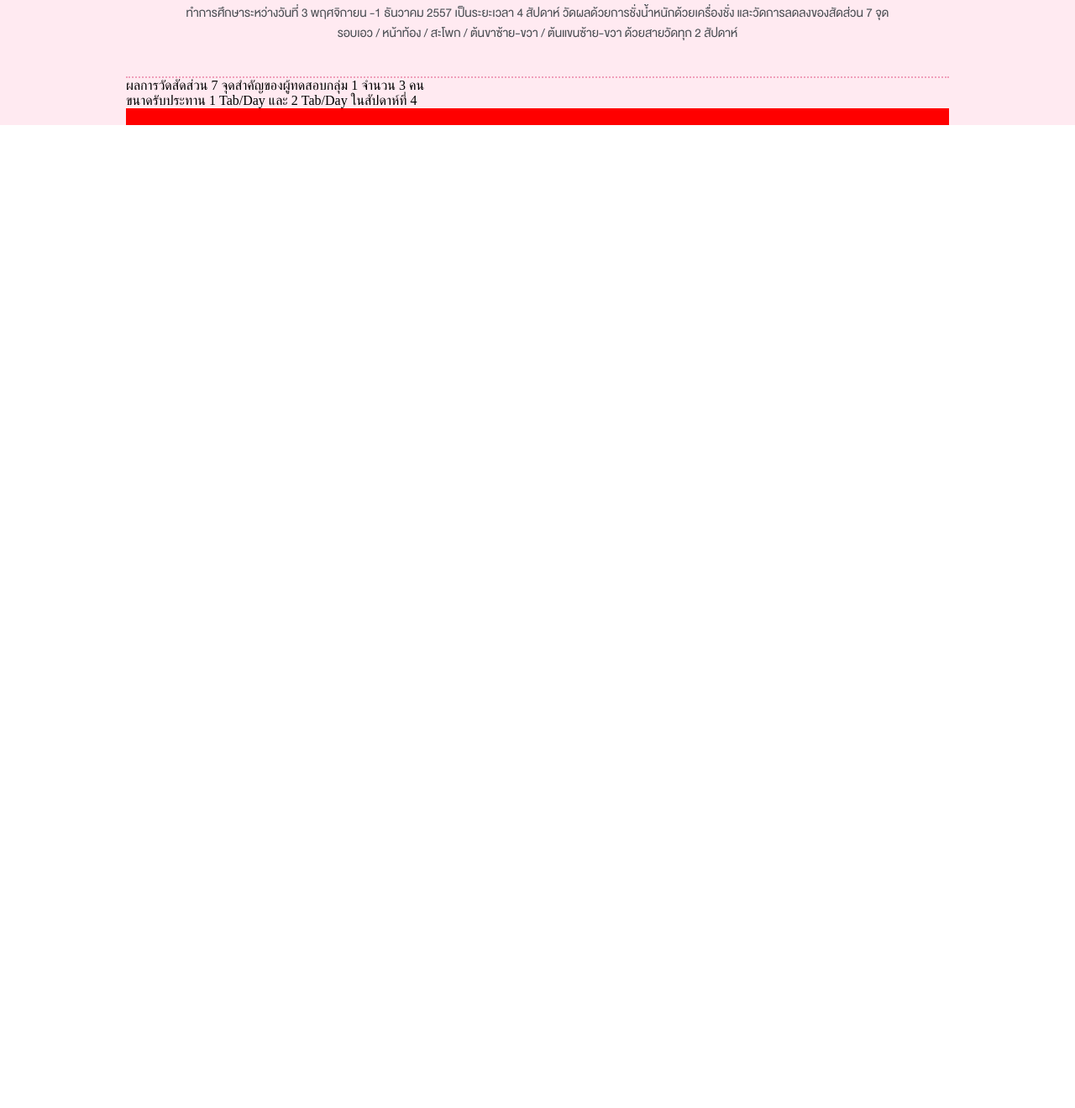
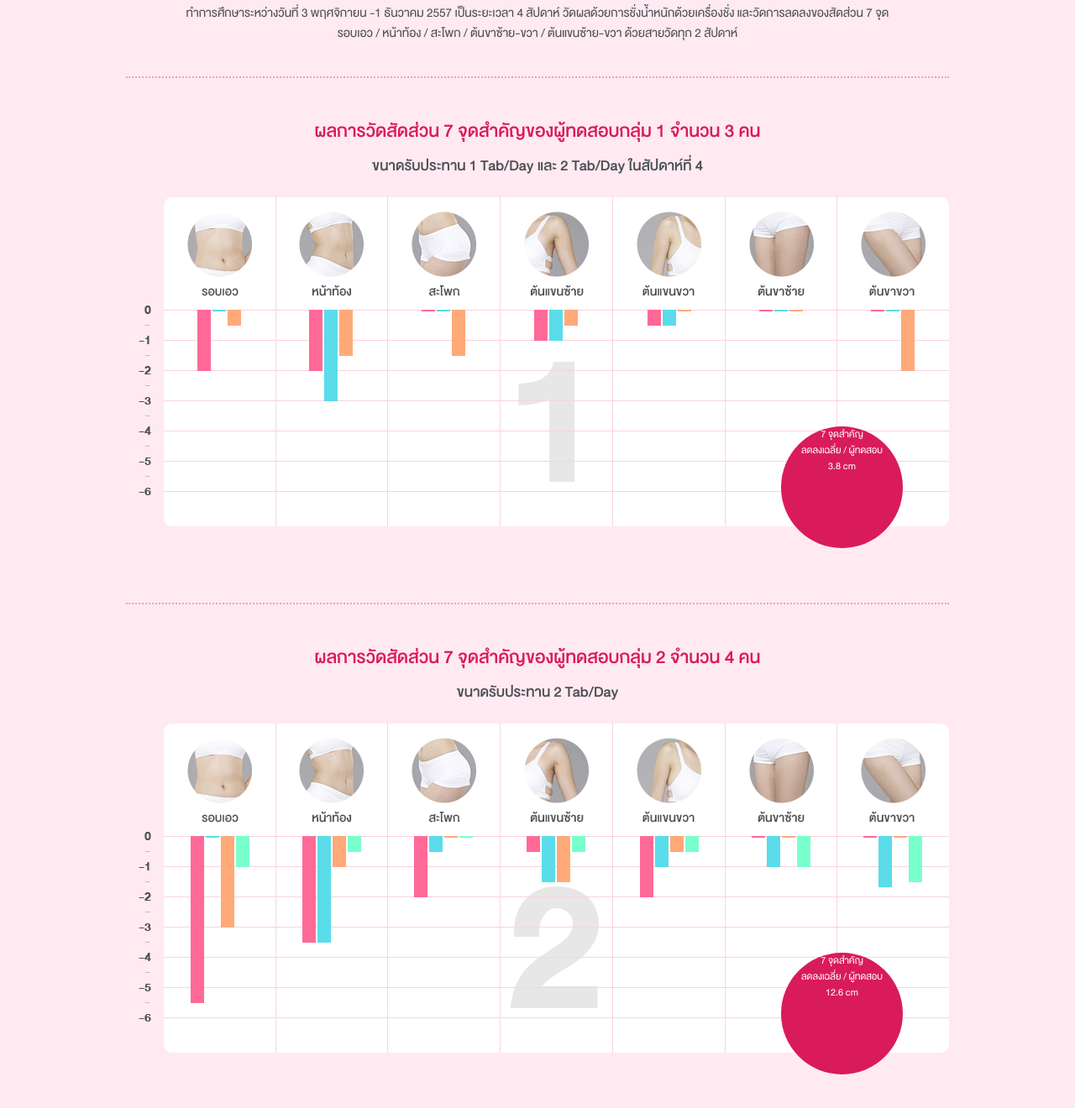
Before and after one commit to adelabert/git-yuri-prototype, a plain HTML site: page index.html in a window 1280 px wide. Shown: the part 4558-5878 px from the top of the page at 84% size. Before the commit the page ends 4707 px from the top, so only its background shows below. Drawn offline with Linux system fonts and the light colour scheme.

Commit message:
update may26 7:03 pm

```diff
--- a/assets/css/main-section.css
+++ b/assets/css/main-section.css
@@ -576,8 +576,75 @@
 	bottom: 40px;
 }
 /*===================[ SET02 ]====================*/
-.set02-area{
+#set-02-a{
 	width: 100%;
-	height: 20px;
+	height: 625px;
+	position: relative;
+	display: block;
+	border-bottom: 2px dotted #f09fba;
+}
+#set-02-b{
+	width: 100%;
+	height: 600px;
+	position: relative;
+	display: block;
+}
+.set02-area-a{
+	width: 100%;
+	height: 395px;
+	background-image: url(../images/global/graph-a.png);
+	position: relative;
+	background-repeat: no-repeat;
+	background-position: right;
+	top: 140px;
+}
+.set02-area-b{
+	width: 100%;
+	height: 395px;
+	background-image: url(../images/global/graph-b.png);
+	position: relative;
+	background-repeat: no-repeat;
+	background-position: right;
+	top: 140px;
+}
+.set02-head{
+	width: 100%;
+	text-align: center;
+	position: absolute;
+	font-family: "DB65Med";
+	font-size: 30px;
+	color: #d91b5b;
+	top: 45px;
+}
+.set02-sub{
+	width: 100%;
+	text-align: center;
+	position: absolute;
+	font-family: "DB65Med";
+	font-size: 24px;
+	color: #4b4f54;
+	top: 90px;
+}
+.set02-circle{
+	width: 145px;
+	height: 145px;
+	background: #d91b5b;
+	text-align: center;
+	border-radius: 100%;
+	color: white;
+	position: absolute;
+	top: 275px;
+	right: 55px;
+	font-family: "DB55Regular";
+}
+.set02-stack{
+	width: 100%;
+	position: absolute;
+	text-align: center;
+}
+.set02-bullet{
+	width: 15px;
+	height: 15px;
+	border-radius: 100%;
 	background: red;
 }
--- a/index.html
+++ b/index.html
@@ -296,13 +296,37 @@
 				</div>
 			</div>
 			<!-- 2 -->
-			<div id="set-02" class="a">
-				<div>ผลการวัดสัดส่วน  7  จุดสำคัญของผู้ทดสอบกลุ่ม 1 จำนวน 3 คน</div>
-				<div>ขนาดรับประทาน  1 Tab/Day และ 2 Tab/Day ในสัปดาห์ที่ 4</div>
-				<div class="set02-area"></div>
+			<div id="set-02-a">
+				<div class="set02-head">ผลการวัดสัดส่วน  7  จุดสำคัญของผู้ทดสอบกลุ่ม 1 จำนวน 3 คน</div>
+				<div class="set02-sub">ขนาดรับประทาน  1 Tab/Day และ 2 Tab/Day ในสัปดาห์ที่ 4</div>
+				<div class="set02-area-a">
+					<div class="set02-circle">
+						7 จุดสำคัญ <br>
+						ลดลงเฉลี่ย / ผู้ทดสอบ <br>
+						3.8 cm
+					</div>
+				</div>
+				<!-- (list) -->
+
+			</div>
+			<div id="set-02-b">
+				<div class="set02-head">ผลการวัดสัดส่วน  7  จุดสำคัญของผู้ทดสอบกลุ่ม 2 จำนวน 4 คน</div>
+				<div class="set02-sub">ขนาดรับประทาน  2 Tab/Day</div>
+				<div class="set02-area-b">
+					<div class="set02-circle">
+						7 จุดสำคัญ <br>
+						ลดลงเฉลี่ย / ผู้ทดสอบ <br>
+						12.6 cm
+
+					</div>
+				</div>
+				<!-- (list) -->
+
 			</div>
 
 		</div>
 	</div>
+	<!-- SECT 08 -->
+	<div id="sec-08"></div>
 </body>
 </html>
```
Also changed, not shown: assets/images/global/graph-a.png (added), assets/images/global/graph-b.png (added).
